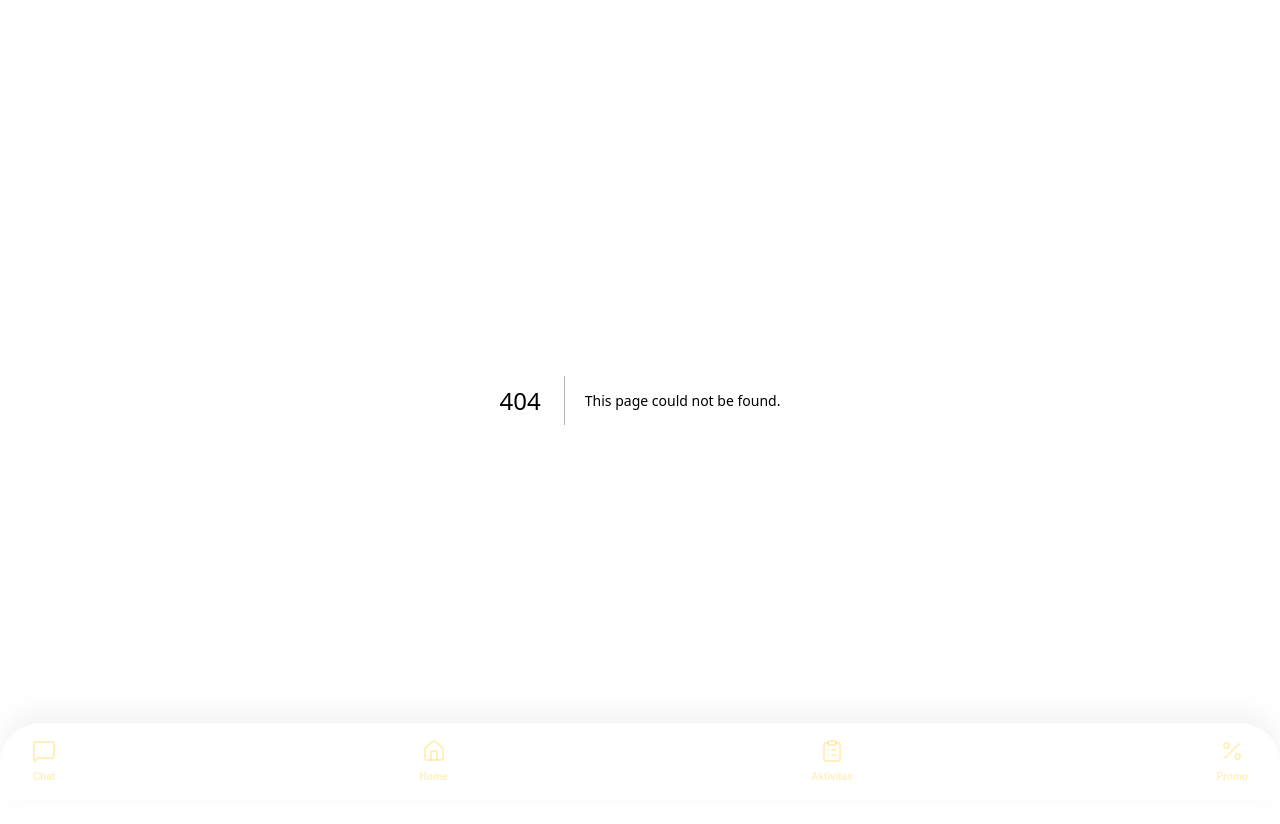
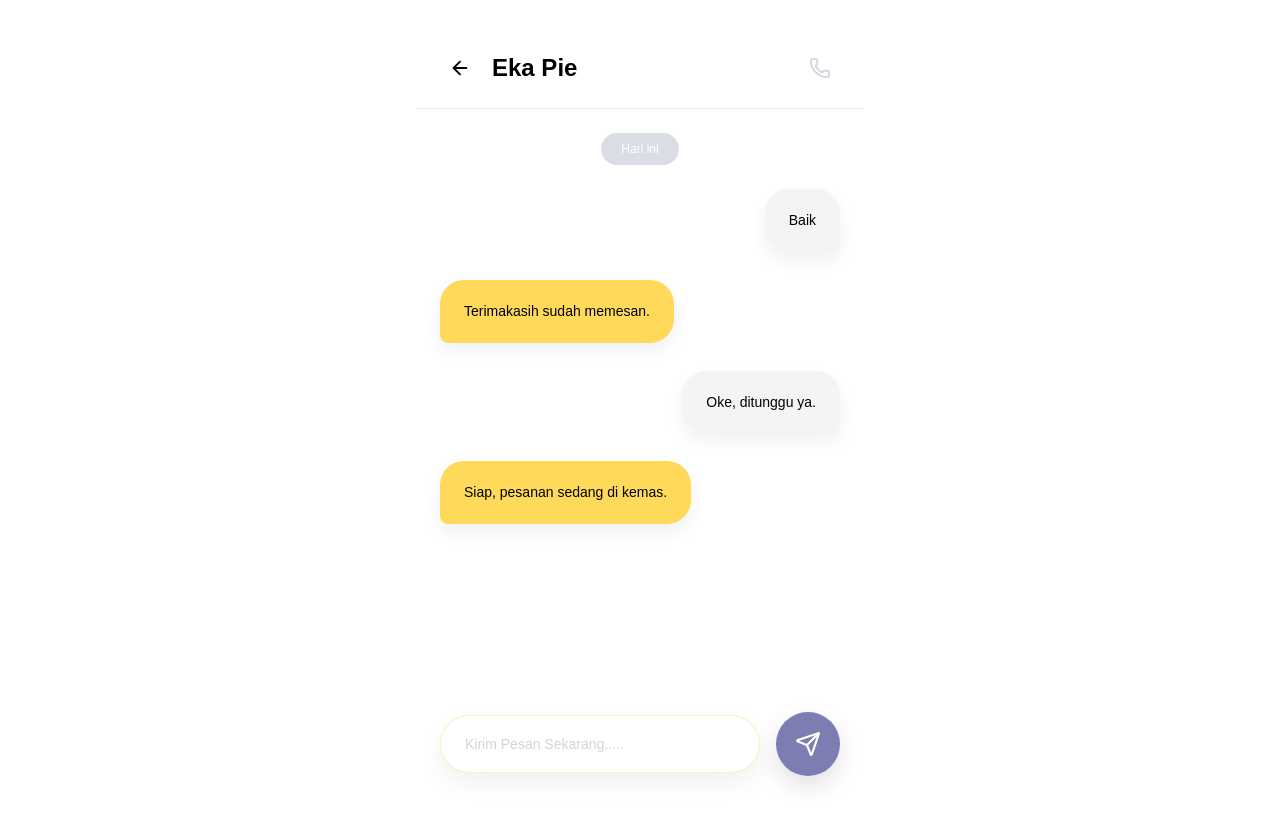
Before and after one commit to StevenQuo/nuclear-project, a Next.js app: page /chat/eka-pie in a window 1280 px wide. Before the commit this address had no page. Shown: the top 824 px of the page. Built offline with nearby package versions, Linux system fonts and the light colour scheme.

Commit message:
feat: add chat detail and back directed

```diff
--- /dev/null
+++ b/app/chat/[threadId]/page.tsx
@@ -0,0 +1,124 @@
+'use client';
+
+import { ArrowLeft, Phone, Send } from 'lucide-react';
+import Link from 'next/link';
+import { useMemo, useState } from 'react';
+
+type ChatMessage = {
+  id: string;
+  side: 'left' | 'right';
+  kind: 'text';
+  text: string;
+};
+
+function Bubble({ message }: { message: ChatMessage }) {
+  const isLeft = message.side === 'left';
+  const bubbleClass = isLeft
+    ? 'bg-primary text-black rounded-3xl rounded-bl-lg'
+    : 'bg-gray-100 text-black rounded-3xl rounded-br-lg';
+
+  const widthClass = useMemo(() => {
+    const len = message.text.trim().length;
+    if (len <= 10) return 'max-w-[58%]';
+    if (len <= 50) return 'max-w-[70%]';
+    return 'max-w-[78%]';
+  }, [message.text]);
+
+  return (
+    <div className={`flex ${isLeft ? 'justify-start' : 'justify-end'}`}>
+      <div className={`${widthClass} ${bubbleClass} px-6 py-5 text-sm leading-relaxed shadow-[0_8px_18px_rgba(0,0,0,0.06)]`}>
+        {message.text}
+      </div>
+    </div>
+  );
+}
+
+export default function ChatThreadPage({
+  params,
+}: {
+  params: { threadId: string };
+}) {
+  const title = useMemo(() => {
+    const map: Record<string, string> = {
+      'steven-bakery': 'Steven Bakery',
+      'nadila-bakery': 'Nadila Bakery',
+      'eka-pie': 'Eka Pie',
+    };
+    return map[params.threadId] ?? 'Chat';
+  }, [params.threadId]);
+
+  const [messages, setMessages] = useState<ChatMessage[]>([
+    { id: 'm1', side: 'right', kind: 'text', text: 'Baik' },
+    { id: 'm2', side: 'left', kind: 'text', text: 'Terimakasih sudah memesan.' },
+    { id: 'm3', side: 'right', kind: 'text', text: 'Oke, ditunggu ya.' },
+    { id: 'm4', side: 'left', kind: 'text', text: 'Siap, pesanan sedang di kemas.' },
+  ]);
+  const [text, setText] = useState('');
+
+  const onSend = () => {
+    const value = text.trim();
+    if (!value) return;
+    setMessages((prev) => [
+      ...prev,
+      { id: `m-${Date.now()}`, side: 'left', kind: 'text', text: value },
+    ]);
+    setText('');
+  };
+
+  return (
+    <div className="flex flex-col h-[100dvh] bg-white">
+      <header className="px-6 pt-12 pb-5 border-b border-gray-200 flex items-center justify-between gap-4">
+        <div className="flex items-center gap-3 min-w-0">
+          <Link
+            href="/chat"
+            aria-label="Back to chat list"
+            className="w-10 h-10 rounded-full flex items-center justify-center text-black active:bg-gray-50 transition-colors"
+          >
+            <ArrowLeft size={22} />
+          </Link>
+          <h1 className="text-2xl font-bold text-black truncate">{title}</h1>
+        </div>
+        <button className="w-10 h-10 rounded-full flex items-center justify-center text-gray-300 active:bg-gray-50 transition-colors">
+          <Phone size={22} />
+        </button>
+      </header>
+
+      <main className="flex-1 overflow-y-auto px-6 pt-6 pb-32">
+        <div className="flex justify-center mb-6">
+          <div className="bg-gray-300/80 text-white text-xs font-medium px-5 py-2 rounded-full">
+            Hari ini
+          </div>
+        </div>
+
+        <div className="flex flex-col gap-7">
+          {messages.map((m) => (
+            <Bubble key={m.id} message={m} />
+          ))}
+        </div>
+      </main>
+
+      <div className="fixed bottom-0 left-0 right-0 max-w-md mx-auto w-full bg-white px-6 pb-6 pt-3">
+        <div className="flex items-center gap-4">
+          <div className="flex-1 bg-white border border-primary/40 rounded-full px-6 py-4 shadow-[0_10px_25px_rgba(0,0,0,0.06)]">
+            <input
+              value={text}
+              onChange={(e) => setText(e.target.value)}
+              onKeyDown={(e) => {
+                if (e.key === 'Enter') onSend();
+              }}
+              placeholder="Kirim Pesan Sekarang....."
+              className="w-full text-sm text-black placeholder:text-gray-300 focus:outline-none"
+            />
+          </div>
+          <button
+            onClick={onSend}
+            className="w-16 h-16 rounded-full bg-[#7C7DB1] text-white flex items-center justify-center shadow-[0_10px_25px_rgba(0,0,0,0.12)] active:scale-[0.98] transition-transform"
+            aria-label="Send"
+          >
+            <Send size={26} />
+          </button>
+        </div>
+      </div>
+    </div>
+  );
+}
--- a/app/chat/page.tsx
+++ b/app/chat/page.tsx
@@ -1,3 +1,5 @@
+import Link from 'next/link';
+
 type ChatThread = {
   id: string;
   name: string;
@@ -32,7 +34,10 @@ const threads: ChatThread[] = [
 
 function ThreadRow({ thread }: { thread: ChatThread }) {
   return (
-    <button className="w-full text-left px-6 py-6 bg-white active:bg-gray-50 transition-colors">
+    <Link
+      href={`/chat/${thread.id}`}
+      className="block w-full text-left px-6 py-6 bg-white active:bg-gray-50 transition-colors"
+    >
       <div className="flex items-start justify-between gap-4">
         <div className="min-w-0">
           <div className="text-lg font-bold text-black truncate">{thread.name}</div>
@@ -47,7 +52,7 @@ function ThreadRow({ thread }: { thread: ChatThread }) {
           ) : null}
         </div>
       </div>
-    </button>
+    </Link>
   );
 }
 
--- a/app/components/BottomNav.tsx
+++ b/app/components/BottomNav.tsx
@@ -6,6 +6,8 @@ import { usePathname } from 'next/navigation';
 
 export default function BottomNav() {
   const pathname = usePathname();
+  const shouldHide = pathname.startsWith('/chat/') && pathname !== '/chat';
+  if (shouldHide) return null;
 
   const navItems = [
     { icon: MessageSquare, label: 'Chat', href: '/chat' },
@@ -17,7 +19,7 @@ export default function BottomNav() {
   return (
     <nav className="fixed bottom-0 left-0 right-0 bg-white border-t border-gray-100 px-8 py-4 flex justify-between items-center rounded-t-[40px] shadow-[0_-10px_30px_rgba(0,0,0,0.05)] z-50">
       {navItems.map((item) => {
-        const isActive = pathname === item.href;
+        const isActive = item.href === '/chat' ? pathname === '/chat' || pathname.startsWith('/chat/') : pathname === item.href;
         const Icon = item.icon;
 
         return (
```
